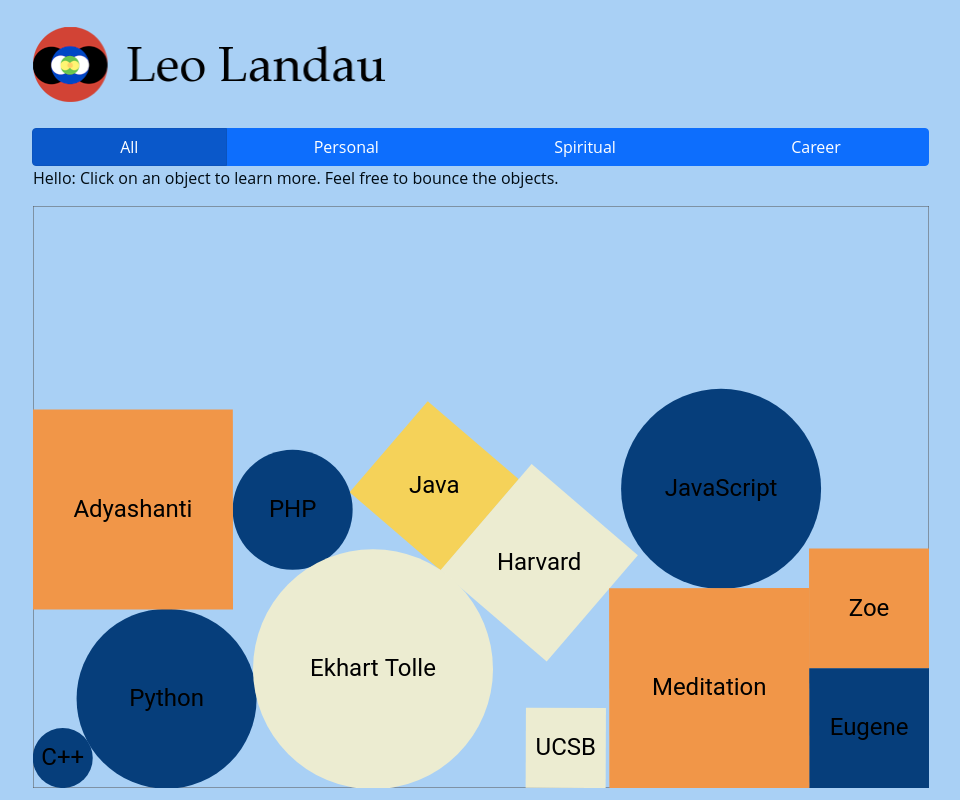
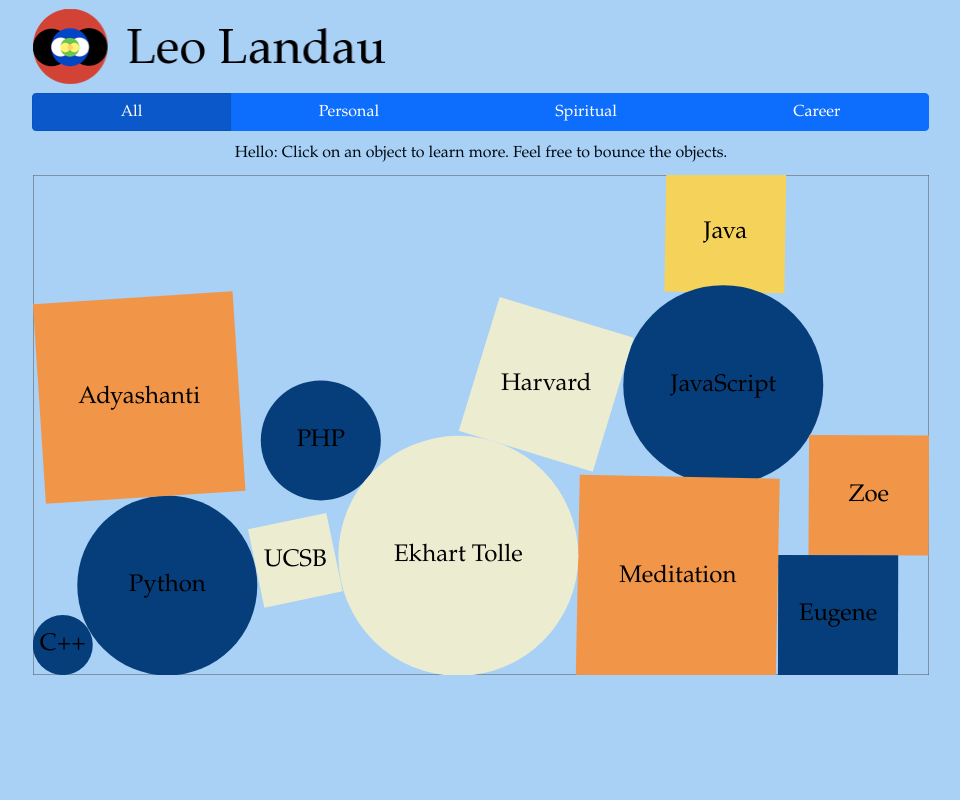
Before and after one commit to llandau/ll_website, a React (Create React App) app in the folder ll-website/: page / in a window 1280 px wide. Shown: the whole page, without its empty margins (159-1119 px from the left). Built offline with nearby package versions, Linux system fonts and the light colour scheme.

Commit message:
getting styles to look decent

```diff
--- a/ll-website/src/App.css
+++ b/ll-website/src/App.css
@@ -1,63 +1,21 @@
 
-body{
-	background: #A9D0F5;
-	color: #000B12;
-	font-family: Open Sans, Verdana, Tahoma, Arial, sans-serif;
-	line-height: 1.5;
-	text-align: left;
-	margin: 0 auto;
-	width: 70%;
-  clear: both;
+body {
+    --bs-body-font-family: Palatino, Verdana, Tahoma, Arial, sans-serif;
+    --bs-body-line-height: 1.5;
+    --bs-body-bg: #A9D0F5;
+    --bs-body-color: #000B12;
+    clear: both;
 }
 
 .App {
-  display: flex;
-  flex-direction: column;
-}
-
-.App-header nav {
-	background: #888;
-	height: 40px;
-	line-height: 30px;
-	margin: 0 auto 30px auto;
-	text-align: center;
-	border-radius: 5px;
-	-moz-border-radius: 5px;
-	-webkit-border-radius: 5px;
-}
-
-.App-header nav ul {
-	list-style: none;
-	margin: 0 auto;
-}
-
-.App-header nav ul li {
-	display: inline;
-}
-
-.App-header nav a:link, .App-header nav a:visited {
-	color: #fff;
-	display: inline-block;
-	height: 30px;
-	padding: 5px 23px;
-	text-decoration: none;
-}
-
-.App-header nav a:hover, .App-header nav a:active,
-.App-header nav .active a:link, .App-header nav .active a:visited {
-	background: #CF5C3F;
-	color: #fff;
-	text-shadow: none !important;
-}
-
-.App-header nav li a {
-	border-radius: 5px;
-	-moz-border-radius: 5px;
-	-webkit-border-radius: 5px;
+    margin: 0 auto;
+    width: 70%;
+    display: flex;
+    flex-direction: column;
 }
 
 .App-header img {
-	width: 40%;
-	height: auto;
-	margin: 3% 0;
+    width: 40%;
+    height: auto;
+    margin: 1% 0;
 }
--- a/ll-website/src/MatterComponent.css
+++ b/ll-website/src/MatterComponent.css
@@ -1,4 +1,5 @@
 
 .MatterComponent {
-    height: 450px;
+    height: 500px;
+    margin-bottom: 50px;
 }
--- a/ll-website/src/MatterComponent.js
+++ b/ll-website/src/MatterComponent.js
@@ -16,6 +16,8 @@
 import './MatterComponent.css';
 import { pages } from "./pages.js"
 
+const FONT_FAMILY = "Palatino, Verdana, Tahoma, Arial, sans-serif"; // see App.css
+
 class MatterComponent extends PureComponent {
 
     constructor(props) {
@@ -26,13 +28,13 @@
     }
 
     getWidth() {
-        console.log("getWidth: " + document.body.clientWidth) // 896
-        return document.body.clientWidth;
+        console.log("getWidth: " + document.body.clientWidth) // 1280
+        return document.body.clientWidth * 0.7; // set to 70% in App.css
     }
 
     getHeight() {
-        console.log("getHeight: " + document.body.clientHeight) // 509
-        return document.body.clientHeight;
+        console.log("getHeight: " + document.body.clientHeight) // 675
+        return 500; // setting to 500px in MatterComponent.css
     }
 
     componentDidMount() {
@@ -130,7 +132,6 @@
 
         for (let page_key in pages) {
             let page = pages[page_key]
-            console.log(page.name);
 
             // page filtering based on category
             if (this.props.pageFilter &&
@@ -161,7 +162,7 @@
                             content: page.name,
                             color: "black",
                             size : 24,
-                            family: "Roboto",
+                            family: FONT_FAMILY,
                         },
                     },
                 });
@@ -174,7 +175,7 @@
                             content: page.name,
                             color: "black",
                             size : 24,
-                            family: "Roboto",
+                            family: FONT_FAMILY,
                         },
                     },
                 });
@@ -206,9 +207,11 @@
         console.log("render");
         if (this.isRunning) { this.renderPageBodies(this.state.render.engine); }
 
+        //  style={{ height: '450px' }}
+
         return (
         <div className="MatterComponent">
-            <div ref={this.scene} style={{ height: '450px' }} />
+            <div ref={this.scene}/>
         </div>
         )
     }
--- /dev/null
+++ b/ll-website/src/SelectedPageComponent.css
@@ -0,0 +1,11 @@
+
+.SelectedPageComponent {
+    display: flex;
+    justify-content: center;
+    align-content: center;
+}
+
+.SelectedPageComponent p {
+    margin-top: 10px;
+    margin-bottom: 10px;
+}
--- a/ll-website/src/SelectedPageComponent.js
+++ b/ll-website/src/SelectedPageComponent.js
@@ -1,3 +1,4 @@
+import './SelectedPageComponent.css';
 import { Component } from "react";
 import parse from 'html-react-parser'
 
--- a/ll-website/src/index.css
+++ /dev/null
@@ -1,13 +0,0 @@
-body {
-  margin: 0;
-  font-family: -apple-system, BlinkMacSystemFont, 'Segoe UI', 'Roboto', 'Oxygen',
-    'Ubuntu', 'Cantarell', 'Fira Sans', 'Droid Sans', 'Helvetica Neue',
-    sans-serif;
-  -webkit-font-smoothing: antialiased;
-  -moz-osx-font-smoothing: grayscale;
-}
-
-code {
-  font-family: source-code-pro, Menlo, Monaco, Consolas, 'Courier New',
-    monospace;
-}
--- a/ll-website/src/index.js
+++ b/ll-website/src/index.js
@@ -1,6 +1,5 @@
 import React from 'react';
 import ReactDOM from 'react-dom/client';
-import './index.css';
 import App from './App';
 import reportWebVitals from './reportWebVitals';
 
```
